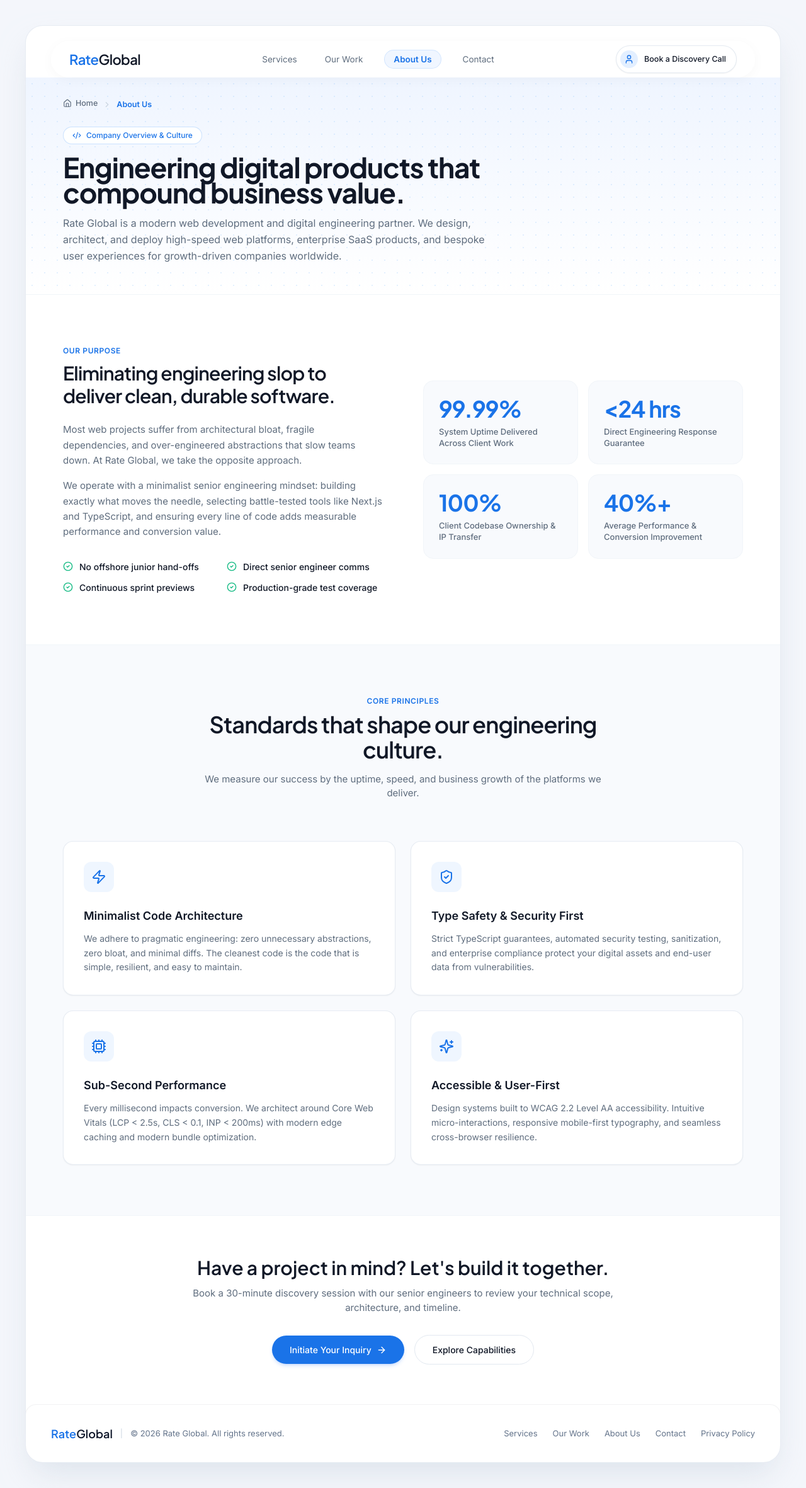
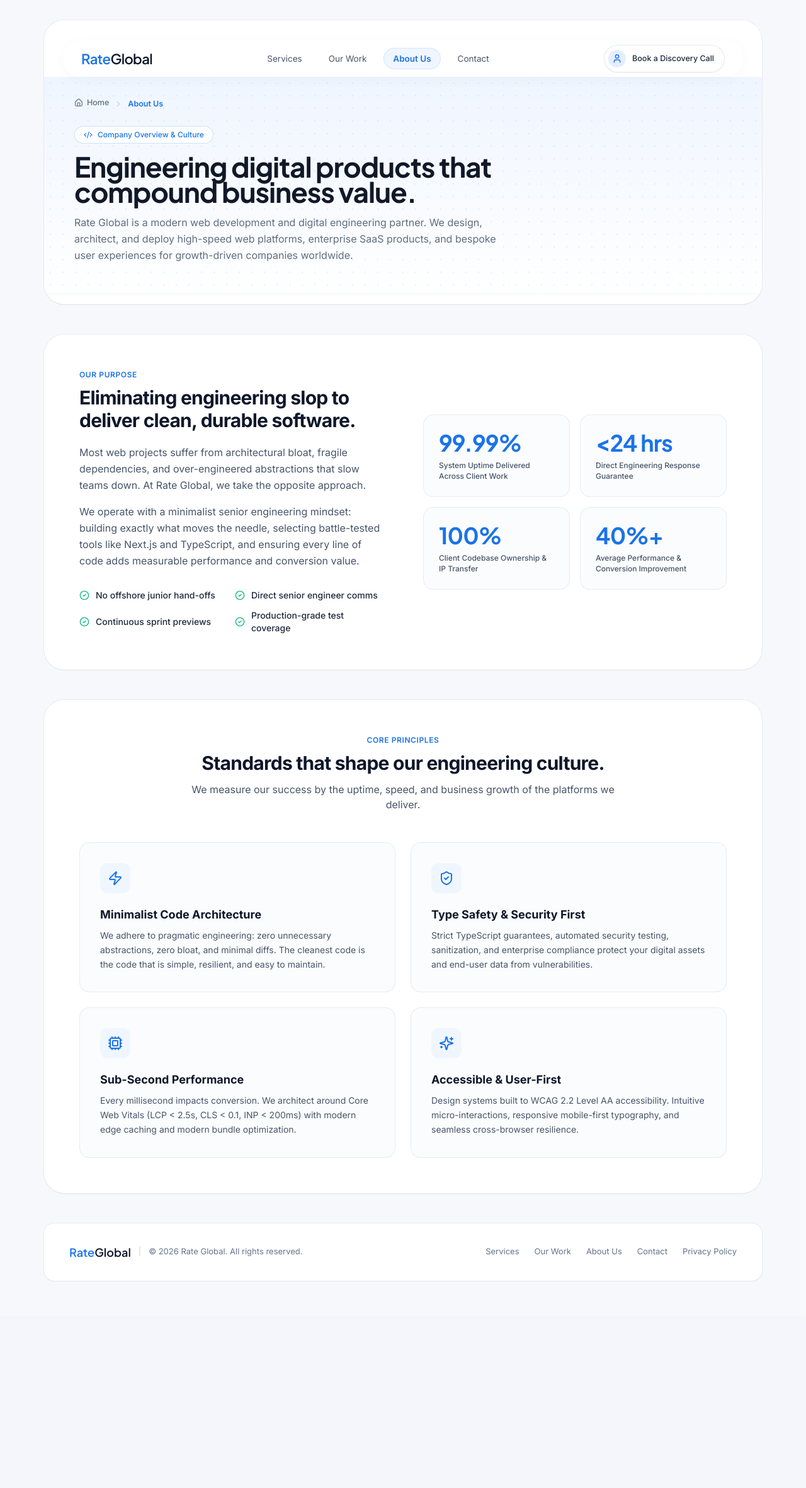
Before and after one commit to fahadrahman444/rate-global-website, a Next.js app: page /about in a window 1280 px wide. Shown: the whole page at 63% size. After the commit the page ends 2089 px from the top, so only its background shows below. Built offline with nearby package versions, Linux system fonts and the light colour scheme.

Commit message:
fix(layout): lock navbar width to 1080px across all pages and eliminate link padding jitter

```diff
--- a/app/about/page.tsx
+++ b/app/about/page.tsx
@@ -55,15 +55,11 @@
 
 export default function AboutPage() {
   return (
-    <main className="py-6 sm:py-10 px-3 sm:px-6">
-      <div className="mx-auto max-w-[1200px] overflow-hidden rounded-[28px] bg-white shadow-2xl shadow-slate-300/60 border border-slate-200/80">
-
-        {/* Navigation Bar */}
-        <div className="pt-4 px-6 lg:px-10">
+    <main className="min-h-screen bg-slate-50/70 py-4 sm:py-8 px-3 sm:px-6 space-y-12">
+      {/* Header Island */}
+      <div className="mx-auto max-w-[1140px]">
+        <div className="bg-white rounded-[32px] shadow-sm ring-1 ring-slate-900/5 pt-6 pb-4 overflow-hidden relative">
           <Navbar />
-        </div>
-
-        {/* Distinct Subpage Header with Breadcrumb */}
           <SubpageHeader
             currentLabel="About Us"
             badge="Company Overview & Culture"
@@ -71,18 +67,21 @@
             title="Engineering digital products that compound business value."
             description="Rate Global is a modern web development and digital engineering partner. We design, architect, and deploy high-speed web platforms, enterprise SaaS products, and bespoke user experiences for growth-driven companies worldwide."
           />
+        </div>
+      </div>
 
-        {/* Narrative & Mission */}
-        <section className="py-20 px-6 lg:px-12 bg-white">
-          <div className="mx-auto max-w-[1080px] grid grid-cols-1 lg:grid-cols-2 gap-12 lg:gap-16 items-center">
+      {/* Narrative & Purpose Island */}
+      <div className="mx-auto max-w-[1140px]">
+        <div className="bg-white rounded-[32px] shadow-sm ring-1 ring-slate-900/5 p-8 sm:p-12 lg:p-14">
+          <div className="grid grid-cols-1 lg:grid-cols-2 gap-12 lg:gap-16 items-center">
             <div>
-              <div className="text-[12px] font-semibold uppercase tracking-wider text-brand-blue mb-2">
+              <div className="text-xs font-semibold uppercase tracking-wider text-brand-blue mb-2.5">
                 Our Purpose
               </div>
-              <h2 className="font-display text-3xl font-semibold text-brand-charcoal tracking-tight">
+              <h2 className="text-3xl font-bold text-slate-900 tracking-tight">
                 Eliminating engineering slop to deliver clean, durable software.
               </h2>
-              <div className="mt-6 space-y-4 text-[15px] text-brand-slate leading-relaxed">
+              <div className="mt-5 space-y-4 text-base text-slate-600 leading-relaxed">
                 <p>
                   Most web projects suffer from architectural bloat, fragile dependencies, and over-engineered abstractions that slow teams down. At Rate Global, we take the opposite approach.
                 </p>
@@ -98,7 +97,7 @@
                   "Continuous sprint previews",
                   "Production-grade test coverage",
                 ].map((item) => (
-                  <div key={item} className="flex items-center gap-2.5 text-[14px] text-brand-charcoal font-medium">
+                  <div key={item} className="flex items-center gap-2.5 text-sm text-slate-800 font-medium">
                     <CheckCircle2 className="h-4 w-4 text-emerald-500 shrink-0" />
                     <span>{item}</span>
                   </div>
@@ -106,36 +105,37 @@
               </div>
             </div>
 
-            {/* Metrics Panel */}
+            {/* Metrics Grid */}
             <div className="grid grid-cols-2 gap-4">
               {milestones.map((item) => (
                 <div
                   key={item.metric}
-                  className="rounded-2xl border border-slate-100 bg-[#F8FAFD] p-6 text-center sm:text-left hover:border-blue-100 transition"
+                  className="rounded-2xl border border-slate-200/80 bg-slate-50/60 p-6 text-center sm:text-left hover:border-blue-200 transition"
                 >
                   <div className="font-display text-3xl sm:text-4xl font-bold text-brand-blue tracking-tight">
                     {item.metric}
                   </div>
-                  <div className="mt-2 text-[13px] font-medium text-brand-slate leading-snug">
+                  <div className="mt-2 text-xs font-medium text-slate-600 leading-snug">
                     {item.label}
                   </div>
                 </div>
               ))}
             </div>
           </div>
-        </section>
+        </div>
+      </div>
 
-        {/* Core Values */}
-        <section className="py-20 px-6 lg:px-12 bg-[#F8FAFD] border-t border-slate-100">
-          <div className="mx-auto max-w-[1080px]">
-            <div className="text-center max-w-2xl mx-auto mb-16">
-              <div className="text-[12px] font-semibold uppercase tracking-wider text-brand-blue mb-2">
+      {/* Core Values Island */}
+      <div className="mx-auto max-w-[1140px]">
+        <div className="bg-white rounded-[32px] shadow-sm ring-1 ring-slate-900/5 p-8 sm:p-12 lg:p-14">
+          <div className="text-center max-w-2xl mx-auto mb-12">
+            <div className="text-xs font-semibold uppercase tracking-wider text-brand-blue mb-2.5">
               Core Principles
             </div>
-              <h2 className="font-display text-3xl sm:text-4xl font-semibold text-brand-charcoal tracking-tight">
+            <h2 className="text-3xl font-bold text-slate-900 tracking-tight">
               Standards that shape our engineering culture.
             </h2>
-              <p className="mt-4 text-[15px] text-brand-slate">
+            <p className="mt-3 text-base text-slate-600">
               We measure our success by the uptime, speed, and business growth of the platforms we deliver.
             </p>
           </div>
@@ -146,15 +146,15 @@
               return (
                 <div
                   key={v.title}
-                    className="rounded-2xl border border-slate-200/80 bg-white p-8 shadow-sm hover:border-blue-200 transition"
+                  className="rounded-2xl border border-slate-200/80 bg-slate-50/50 p-8 shadow-2xs hover:border-blue-200 transition"
                 >
-                    <div className="flex h-12 w-12 items-center justify-center rounded-xl bg-blue-50 text-brand-blue mb-6">
+                  <div className="flex h-12 w-12 items-center justify-center rounded-xl bg-blue-50 text-brand-blue mb-5">
                     <Icon className="h-6 w-6" />
                   </div>
-                    <h3 className="text-[18px] font-semibold text-brand-charcoal mb-3">
+                  <h3 className="text-lg font-bold text-slate-900 mb-2">
                     {v.title}
                   </h3>
-                    <p className="text-[14px] text-brand-slate leading-relaxed">
+                  <p className="text-sm text-slate-600 leading-relaxed">
                     {v.description}
                   </p>
                 </div>
@@ -162,35 +162,10 @@
             })}
           </div>
         </div>
-        </section>
+      </div>
 
-        {/* Call to Action Banner */}
-        <section className="py-16 px-6 lg:px-12 bg-white border-t border-slate-100 text-center">
-          <div className="mx-auto max-w-2xl">
-            <h2 className="font-display text-2xl sm:text-3xl font-semibold text-brand-charcoal">
-              Have a project in mind? Let&apos;s build it together.
-            </h2>
-            <p className="mt-3 text-[15px] text-brand-slate">
-              Book a 30-minute discovery session with our senior engineers to review your technical scope, architecture, and timeline.
-            </p>
-            <div className="mt-8 flex flex-col sm:flex-row items-center justify-center gap-4">
-              <Link
-                href="/contact"
-                className="inline-flex items-center justify-center gap-2 rounded-full bg-brand-blue px-7 py-3 text-[14px] font-medium text-white shadow-md shadow-blue-500/20 transition hover:bg-blue-600 min-h-[44px]"
-              >
-                <span>Initiate Your Inquiry</span>
-                <ArrowRight className="h-4 w-4" />
-              </Link>
-              <Link
-                href="/services"
-                className="inline-flex items-center justify-center rounded-full border border-slate-200 bg-white px-7 py-3 text-[14px] font-medium text-brand-charcoal transition hover:bg-slate-50 min-h-[44px]"
-              >
-                <span>Explore Capabilities</span>
-              </Link>
-            </div>
-          </div>
-        </section>
-
+      {/* Footer Island */}
+      <div className="mx-auto max-w-[1140px] pb-6">
         <Footer />
       </div>
     </main>
--- a/app/not-found.tsx
+++ b/app/not-found.tsx
@@ -1,38 +1,30 @@
 import Link from "next/link";
 import { Navbar } from "@/components/layout/Navbar";
 import { Footer } from "@/components/layout/Footer";
-import { FileQuestion, ArrowLeft, Home, Compass } from "lucide-react";
+import { FileQuestion, Home, Compass } from "lucide-react";
 
 export default function NotFound() {
   return (
-    <main className="py-6 sm:py-10 px-3 sm:px-6">
-      <div className="mx-auto max-w-[1200px] overflow-hidden rounded-[28px] bg-white shadow-2xl shadow-slate-300/60 border border-slate-200/80">
-
-        {/* Header Canvas */}
-        <div className="hero-canvas relative overflow-hidden pt-6 pb-20 border-b border-slate-100">
-          <div
-            className="hero-grid pointer-events-none absolute inset-0 [mask-image:radial-gradient(ellipse_92%_85%_at_50%_45%,#000_70%,transparent_100%)]"
-            aria-hidden="true"
-          />
-
-          <div className="relative z-10 mx-auto max-w-[1080px] px-6 lg:px-10">
+    <main className="min-h-screen bg-slate-50/70 py-4 sm:py-8 px-3 sm:px-6 space-y-12">
+      {/* Header Island */}
+      <div className="mx-auto max-w-[1140px]">
+        <div className="bg-white rounded-[32px] shadow-sm ring-1 ring-slate-900/5 pt-6 pb-4 overflow-hidden relative">
           <Navbar />
 
-            {/* Error Content */}
-            <div className="pt-20 pb-12 text-center max-w-xl mx-auto">
+          <div className="pt-16 pb-14 text-center max-w-xl mx-auto px-6">
             <div className="inline-flex items-center justify-center h-16 w-16 rounded-2xl bg-blue-50 text-brand-blue mb-6 border border-blue-100">
               <FileQuestion className="h-8 w-8" />
             </div>
 
-              <div className="text-[13px] font-semibold uppercase tracking-wider text-brand-blue mb-2">
+            <div className="text-xs font-semibold uppercase tracking-wider text-brand-blue mb-2">
               404 Error — Page Not Found
             </div>
 
-              <h1 className="font-display text-3xl sm:text-4xl font-semibold tracking-tight text-brand-charcoal">
+            <h1 className="font-display text-3xl sm:text-4xl font-bold tracking-tight text-slate-900">
               The page you are looking for does not exist.
             </h1>
 
-              <p className="mt-4 text-[15px] text-brand-slate leading-relaxed">
+            <p className="mt-4 text-base text-slate-600 leading-relaxed">
               The resource or link you followed may have been updated, moved, or temporarily retired. Let&apos;s get you back on track.
             </p>
 
@@ -46,7 +38,7 @@
               </Link>
               <Link
                 href="/services"
-                  className="inline-flex items-center justify-center gap-2 rounded-full border border-slate-200 bg-white px-6 py-2.5 text-[14px] font-medium text-brand-charcoal transition hover:bg-slate-50 min-h-[44px]"
+                className="inline-flex items-center justify-center gap-2 rounded-full border border-slate-200 bg-white px-6 py-2.5 text-[14px] font-medium text-slate-800 transition hover:bg-slate-50 min-h-[44px]"
               >
                 <Compass className="h-4 w-4" />
                 <span>Explore Services</span>
@@ -56,6 +48,8 @@
         </div>
       </div>
 
+      {/* Footer Island */}
+      <div className="mx-auto max-w-[1140px] pb-6">
         <Footer />
       </div>
     </main>
--- a/app/page.tsx
+++ b/app/page.tsx
@@ -11,7 +11,7 @@
   return (
     <main className="min-h-screen bg-slate-50/70 py-4 sm:py-8 px-3 sm:px-6 space-y-14 sm:space-y-20">
       {/* 1. Hero Island — Floating Elevated Canvas */}
-      <div className="mx-auto max-w-[1180px]">
+      <div className="mx-auto max-w-[1140px]">
         <div className="hero-canvas relative overflow-hidden rounded-[32px] bg-white pt-6 pb-16 lg:pb-24 shadow-sm ring-1 ring-slate-900/5 px-6 lg:px-10">
           {/* Architectural Grid Overlay */}
           <div
--- a/app/work/page.tsx
+++ b/app/work/page.tsx
@@ -13,15 +13,11 @@
 
 export default function WorkPage() {
   return (
-    <main className="py-6 sm:py-10 px-3 sm:px-6">
-      <div className="mx-auto max-w-[1200px] overflow-hidden rounded-[28px] bg-white shadow-2xl shadow-slate-300/60 border border-slate-200/80">
-
-        {/* Navigation Bar */}
-        <div className="pt-4 px-6 lg:px-10">
+    <main className="min-h-screen bg-slate-50/70 py-4 sm:py-8 px-3 sm:px-6 space-y-12">
+      {/* Header Island */}
+      <div className="mx-auto max-w-[1140px]">
+        <div className="bg-white rounded-[32px] shadow-sm ring-1 ring-slate-900/5 pt-6 pb-4 overflow-hidden relative">
           <Navbar />
-        </div>
-
-        {/* Distinct Subpage Header with Breadcrumbs */}
           <SubpageHeader
             currentLabel="Our Work"
             badge="Selected Portfolio & Case Studies"
@@ -29,10 +25,18 @@
             title="Proven software engineering, measured in verified outcomes."
             description="Explore our archive of production web applications, multi-tenant SaaS architectures, and headless digital storefronts engineered for high-growth teams."
           />
+        </div>
+      </div>
 
-        {/* Full Interactive Portfolio Section */}
+      {/* Main Content Island */}
+      <div className="mx-auto max-w-[1140px]">
+        <div className="bg-white rounded-[32px] shadow-sm ring-1 ring-slate-900/5 overflow-hidden">
           <PortfolioSection isPage={true} />
+        </div>
+      </div>
 
+      {/* Footer Island */}
+      <div className="mx-auto max-w-[1140px] pb-6">
         <Footer />
       </div>
     </main>
--- a/components/layout/Navbar.tsx
+++ b/components/layout/Navbar.tsx
@@ -17,7 +17,7 @@
   ];
 
   return (
-    <header className="relative z-50 flex justify-center pt-2">
+    <header className="relative z-50 flex justify-center pt-2 w-full max-w-[1080px] mx-auto">
       <nav className="flex h-[58px] w-full items-center justify-between rounded-full border border-white/80 bg-white/70 px-5 sm:px-7 shadow-[0_4px_20px_rgba(0,0,0,0.03)] backdrop-blur-md transition-all">
         {/* Brand Wordmark */}
         <Link
@@ -26,19 +26,19 @@
           aria-label="Rate Global Homepage"
         >
           <span className="text-brand-blue">Rate</span>
-          <span className="text-brand-charcoal">Global</span>
+          <span className="text-slate-900">Global</span>
         </Link>
 
-        {/* Desktop Nav Links with Active Indicator */}
-        <div className="hidden md:flex items-center gap-6 text-[13.5px]">
+        {/* Desktop Nav Links — Zero Layout Shift Padding */}
+        <div className="hidden md:flex items-center gap-3 text-[13.5px]">
           {navLinks.map((link) => (
             <Link
               key={link.href}
               href={link.href}
-              className={`transition-all duration-200 ${
+              className={`px-3.5 py-1.5 rounded-full transition-all duration-150 border ${
                 link.active
-                  ? "font-semibold text-brand-blue bg-blue-50/90 border border-blue-200/60 px-3.5 py-1 rounded-full shadow-2xs"
-                  : "font-normal text-brand-slate hover:text-brand-charcoal px-2.5 py-1"
+                  ? "font-semibold text-brand-blue bg-blue-50/90 border-blue-200/60 shadow-2xs"
+                  : "font-normal text-slate-600 hover:text-slate-900 border-transparent hover:bg-slate-100/60"
               }`}
             >
               {link.label}
@@ -50,7 +50,7 @@
         <div className="flex items-center gap-3">
           <Link
             href="/contact"
-            className="hidden sm:inline-flex items-center gap-2.5 rounded-full border border-slate-200/90 bg-white py-1.5 pr-4 pl-1.5 text-[12.5px] font-medium text-brand-charcoal shadow-sm transition hover:bg-slate-50 hover:border-slate-300 min-h-[44px]"
+            className="hidden sm:inline-flex items-center gap-2.5 rounded-full border border-slate-200/90 bg-white py-1.5 pr-4 pl-1.5 text-[12.5px] font-medium text-slate-800 shadow-sm transition hover:bg-slate-50 hover:border-slate-300 min-h-[44px]"
           >
             <span className="flex h-7 w-7 items-center justify-center rounded-full bg-[#E3EFFF] text-brand-blue">
               <User className="h-4 w-4" />
@@ -74,7 +74,7 @@
       {/* Mobile Menu Dropdown */}
       {mobileMenuOpen && (
         <div className="absolute top-[70px] left-0 right-0 z-50 rounded-3xl border border-white/80 bg-white/95 p-6 shadow-xl backdrop-blur-xl md:hidden">
-          <div className="flex flex-col gap-2 text-[15px] font-medium text-brand-charcoal">
+          <div className="flex flex-col gap-2 text-[15px] font-medium text-slate-900">
             {navLinks.map((link) => (
               <Link
                 key={link.href}
@@ -83,7 +83,7 @@
                 className={`py-2 px-3 rounded-xl transition ${
                   link.active
                     ? "text-brand-blue bg-blue-50/80 font-semibold"
-                    : "text-brand-charcoal hover:bg-slate-50"
+                    : "text-slate-700 hover:bg-slate-50"
                 }`}
               >
                 {link.label}
```
Also changed, not shown: app/contact/page.tsx (+27 -21 lines), app/privacy-policy/page.tsx (+28 -26 lines), app/services/page.tsx (+38 -59 lines). Lines whose indentation alone changed are shown as unchanged.
